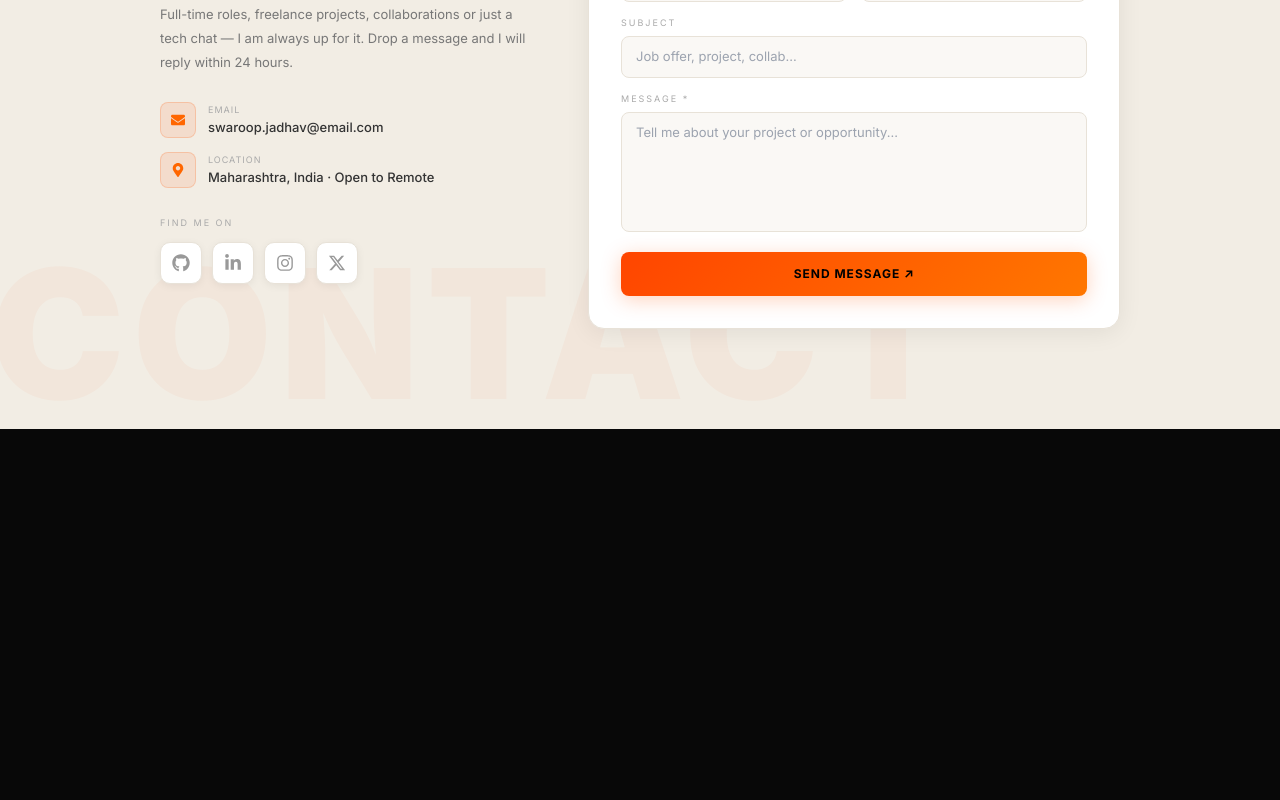
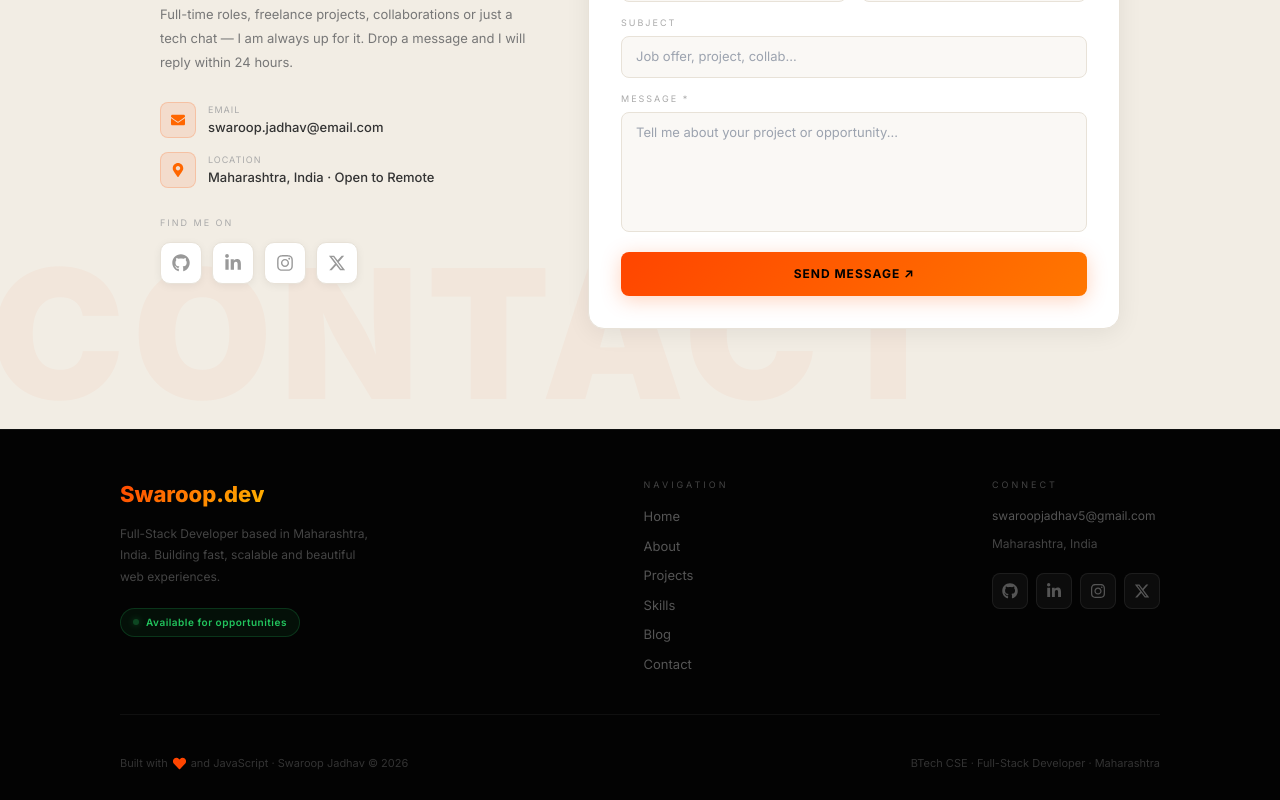
Before and after one commit to Swappy514/swaroop-portfolio, a Next.js app: page / in a window 1280 px wide. Shown: the part 6079-6879 px from the top of the page. Before the commit the page ends 6508 px from the top, so only its background shows below. Built offline with nearby package versions, Linux system fonts and the light colour scheme.

Commit message:
Update email link with custom onMouseEnter and onMouseLeave hover events

```diff
--- a/app/page.tsx
+++ b/app/page.tsx
@@ -12,6 +12,7 @@ import Skills from "@/components/Skills";
 import Hobbies from "@/components/Hobbies";
 import Blog from "@/components/Blog";
 import Contact from "@/components/Contact";
+import Footer from "@/components/Footer";
 
 export default function Home() {
   const [introComplete, setIntroComplete] = useState(false);
@@ -33,6 +34,7 @@ export default function Home() {
       <Hobbies />
       <Blog />
       <Contact />
+      <Footer />
     </main>
   );
 }
--- a/components/Footer.tsx
+++ b/components/Footer.tsx
@@ -1,5 +1,6 @@
 "use client";
 
+import React from "react";
 import { motion } from "framer-motion";
 import { FaGithub, FaLinkedinIn, FaInstagram, FaHeart } from "react-icons/fa";
 import { FaXTwitter } from "react-icons/fa6";
@@ -50,7 +51,6 @@ export default function Footer() {
       }}
     >
       <div style={{ maxWidth: "1040px", margin: "0 auto" }}>
-
         {/* Top row */}
         <div
           style={{
@@ -94,8 +94,8 @@ export default function Footer() {
                 marginBottom: "20px",
               }}
             >
-              Full-Stack Developer based in Maharashtra, India.
-              Building fast, scalable and beautiful web experiences.
+              Full-Stack Developer based in Maharashtra, India. Building fast,
+              scalable and beautiful web experiences.
             </p>
 
             {/* Available badge */}
@@ -201,8 +201,8 @@ export default function Footer() {
                 marginBottom: "20px",
               }}
             >
-
-                href="mailto:swaroop.jadhav@email.com"
+              <a
+                href="mailto:swaroopjadhav5@gmail.com"
                 style={{
                   fontFamily: "var(--font-inter)",
                   fontSize: "12px",
@@ -211,10 +211,14 @@ export default function Footer() {
                   cursor: "none",
                   transition: "color 0.2s",
                 }}
-                onMouseEnter={(e) => (e.currentTarget.style.color = "#ff9944")}
-                onMouseLeave={(e) => (e.currentTarget.style.color = "#555")}
+                onMouseEnter={(e: React.MouseEvent<HTMLAnchorElement>) => {
+                  e.currentTarget.style.color = "#ff9944";
+                }}
+                onMouseLeave={(e: React.MouseEvent<HTMLAnchorElement>) => {
+                  e.currentTarget.style.color = "#555";
+                }}
               >
-                swaroop.jadhav@email.com
+                swaroopjadhav5@gmail.com
               </a>
               <span
                 style={{
@@ -257,7 +261,8 @@ export default function Footer() {
                   }}
                   onMouseLeave={(e) => {
                     e.currentTarget.style.color = "#555";
-                    e.currentTarget.style.borderColor = "rgba(255,255,255,0.07)";
+                    e.currentTarget.style.borderColor =
+                      "rgba(255,255,255,0.07)";
                     e.currentTarget.style.background = "rgba(255,255,255,0.04)";
                   }}
                 >
@@ -295,7 +300,7 @@ export default function Footer() {
             >
               <FaHeart size={11} color="#ff4500" />
             </motion.span>
-            and JavaScript · Swaroop Jadhav © 2025
+            and JavaScript · Swaroop Jadhav © 2026
           </div>
 
           <div
```
